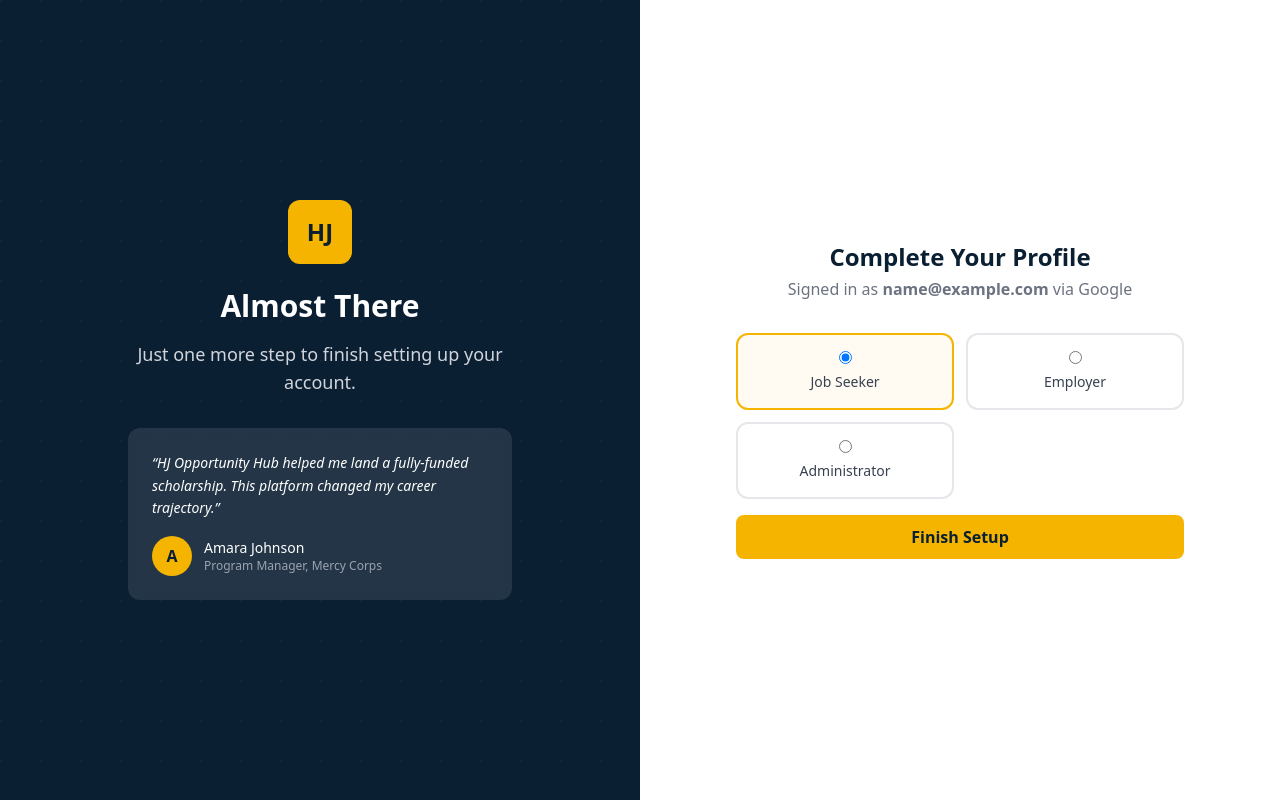
After one commit to Doumbouyah-Dev/hjop, a Django app: template templates/socialaccount/signup.html in a window 1280 px wide. The commit adds this page. Run offline with Django 5.2, Linux system fonts and the light colour scheme; tables that the repository leaves empty hold one stand-in row (values such as "Sample post"); the template is opened without the code that fills it: values that come from a table or form of the project are taken from there, most other values are stand-ins (such as "Sample title", 1, 10 or a date in 2020); parts of the project's set-up code (start-up, migrations or seed data) failed here and were passed over; some libraries are stand-ins or nearby versions.

Commit message:
Phase 4B: Google OAuth via django-allauth — social signup role capture, auto-connect matching emails

```diff
--- a/apps/accounts/forms.py
+++ b/apps/accounts/forms.py
@@ -1,6 +1,6 @@
 from allauth.account.forms import SignupForm
 from django import forms
-
+from allauth.socialaccount.forms import SignupForm as SocialSignupForm
 from .models import User
 
 
@@ -56,3 +56,23 @@
         user.role = self.cleaned_data["role"]
         user.save()
         return user
+
+
+class CustomSocialSignupForm(SocialSignupForm):
+    """
+    Shown after successful Google auth, before final account creation —
+    lets social-login users pick Job Seeker vs Employer, since Google
+    never asks this and allauth's social flow bypasses CustomSignupForm.
+    """
+    role = forms.ChoiceField(
+        choices=User.Role.choices,
+        initial=User.Role.JOB_SEEKER,
+        widget=forms.RadioSelect,
+        label="I am a...",
+    )
+
+    def save(self, request):
+        user = super().save(request)
+        user.role = self.cleaned_data["role"]
+        user.save()
+        return user
--- /dev/null
+++ b/templates/socialaccount/signup.html
@@ -0,0 +1,37 @@
+{% extends "account/base_auth.html" %}
+{% load widget_tweaks %}
+
+{% block title %}Complete Your Profile — HJ Opportunity Hub{% endblock %}
+{% block hero_title %}Almost There{% endblock %}
+{% block hero_subtitle %}Just one more step to finish setting up your account.{% endblock %}
+
+{% block auth_content %}
+<div class="text-center mb-8">
+    <h1 class="text-2xl font-bold text-navy">Complete Your Profile</h1>
+    <p class="text-gray-500 mt-1">
+        Signed in as <strong>{{ account.extra_data.email }}</strong> via Google
+    </p>
+</div>
+
+<form method="post" class="space-y-4">
+    {% csrf_token %}
+
+    <div class="grid grid-cols-2 gap-3 mb-2">
+        {% for radio in form.role %}
+        <label class="flex flex-col items-center gap-2 p-4 rounded-xl border-2 cursor-pointer transition-all
+                       has-[:checked]:border-amber has-[:checked]:bg-amber/5 border-gray-200 hover:border-gray-300">
+            {{ radio.tag }}
+            <span class="text-sm font-medium text-gray-700">{{ radio.choice_label }}</span>
+        </label>
+        {% endfor %}
+    </div>
+    {% for error in form.role.errors %}
+        <p class="text-red-500 text-xs">{{ error }}</p>
+    {% endfor %}
+
+    <button type="submit"
+        class="w-full bg-amber text-navy hover:bg-amber-dark font-semibold h-11 rounded-lg transition-colors">
+        Finish Setup
+    </button>
+</form>
+{% endblock %}
```
Also changed, not shown: config/settings.py (+25 -0 lines), templates/account/login.html (+19 -0 lines), templates/account/signup.html (+19 -0 lines).
